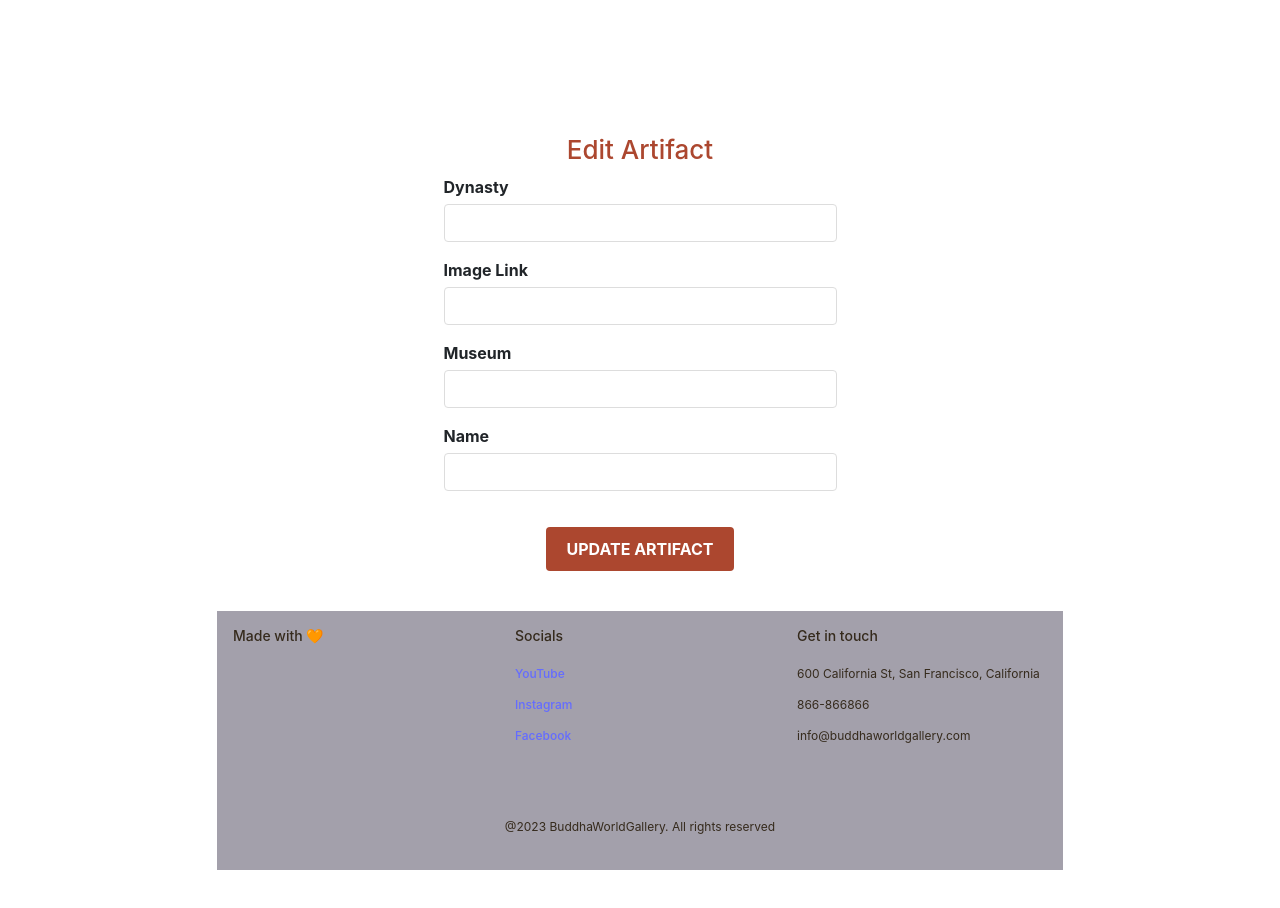
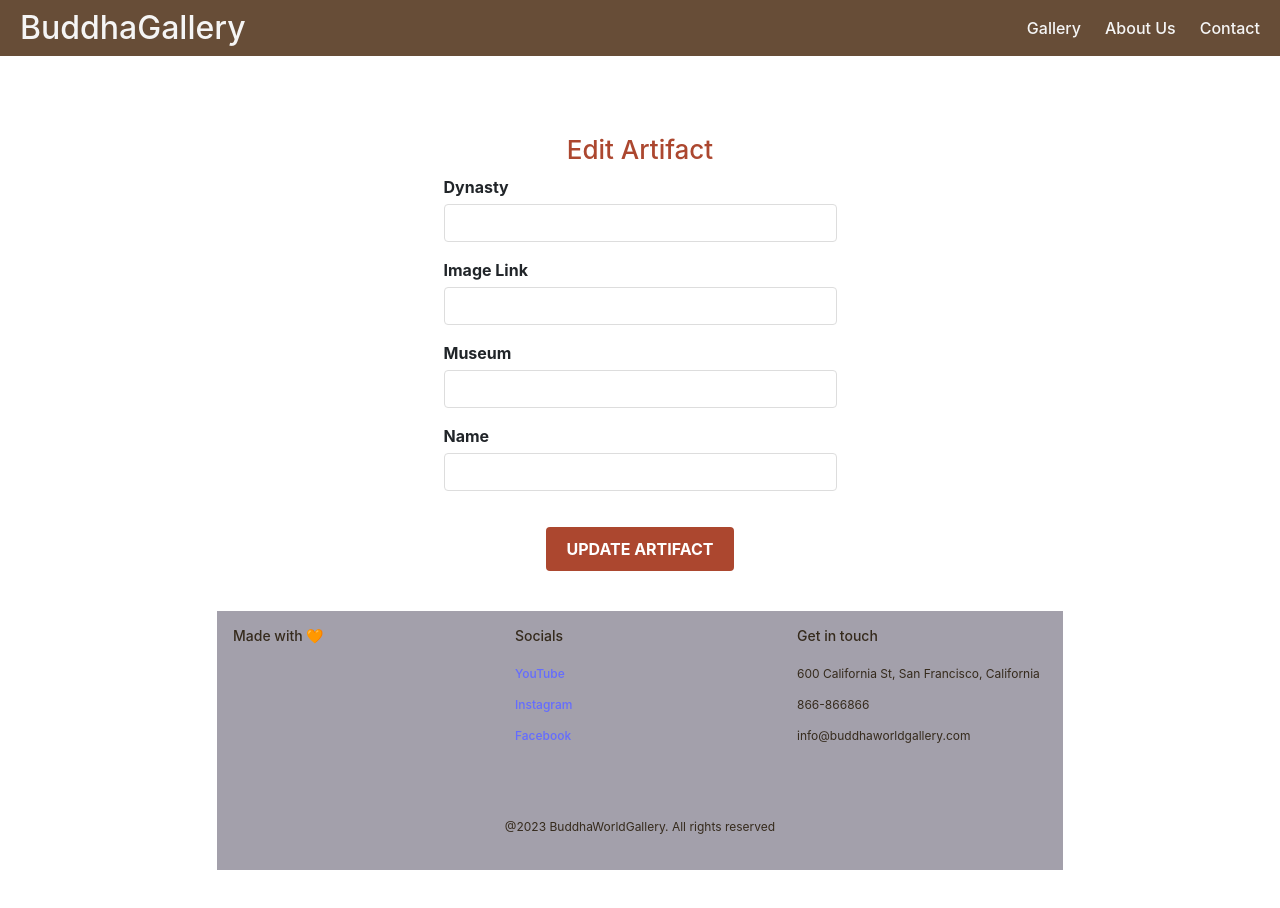
Before and after one commit to tizriverwind/BuddhaWorldGallery, a React (Vite) app in the folder front/: page /buddha/edit/id/1 in a window 1280 px wide. Shown: the top 908 px of the page. Built offline with nearby package versions, Linux system fonts and the light colour scheme; no server answers.

Commit message:
css modifications on Gallery page

```diff
--- a/front/src/components/PhtotGallery/PhotosGallery.jsx
+++ b/front/src/components/PhtotGallery/PhotosGallery.jsx
@@ -9,10 +9,11 @@ function PhotosGallery({ photos }) {
     function renderPhoto(photo) {
       return (
         <div className="col-4" key={photo._id}>
+          <br/>
+          <img src={photo.image} width={250} height={250} alt={photo.name} />
+          <div>{photo.name}</div>
           <div>{photo.dynasty}</div>
-          <img src={photo.image} width={250} height={250} alt={photo.name} />
           <div>{photo.museum}</div>
-          <div>{photo.name}</div>
           <Link
             to={`/buddha/id/${photo._id}`}
             className="btn btn-primary btn-lg"
--- a/front/src/pages/EditArtifact.jsx
+++ b/front/src/pages/EditArtifact.jsx
@@ -1,5 +1,6 @@
 import { useState, useEffect } from "react";
 import { useParams, useNavigate } from "react-router-dom";
+import Navbar from "../components/navbar/Navbar";
 
 export function EditArtifact() {
   const [artifactData, setArtifact] = useState({
@@ -68,6 +69,7 @@ export function EditArtifact() {
 
   return (
     <div className="container mt-5">
+      <Navbar/>
       <div className="row justify-content-center">
         <div className="col-md-6">
           <h1>Edit Artifact</h1>
```
